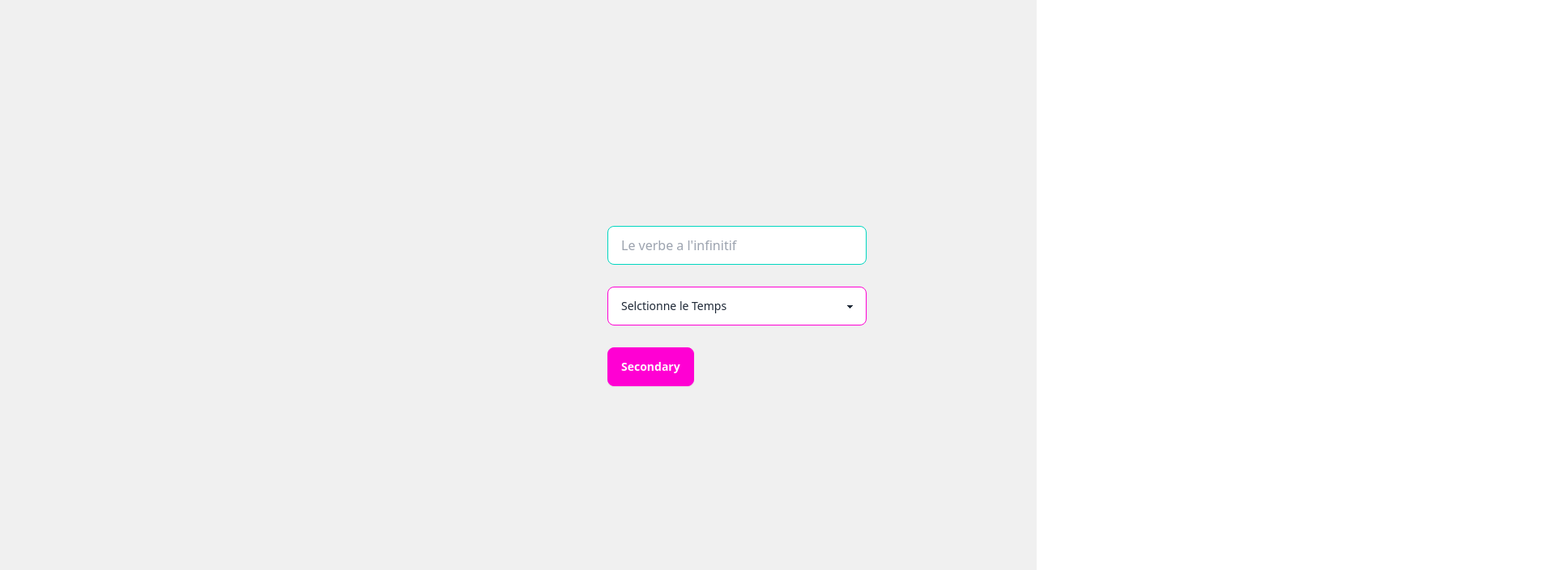
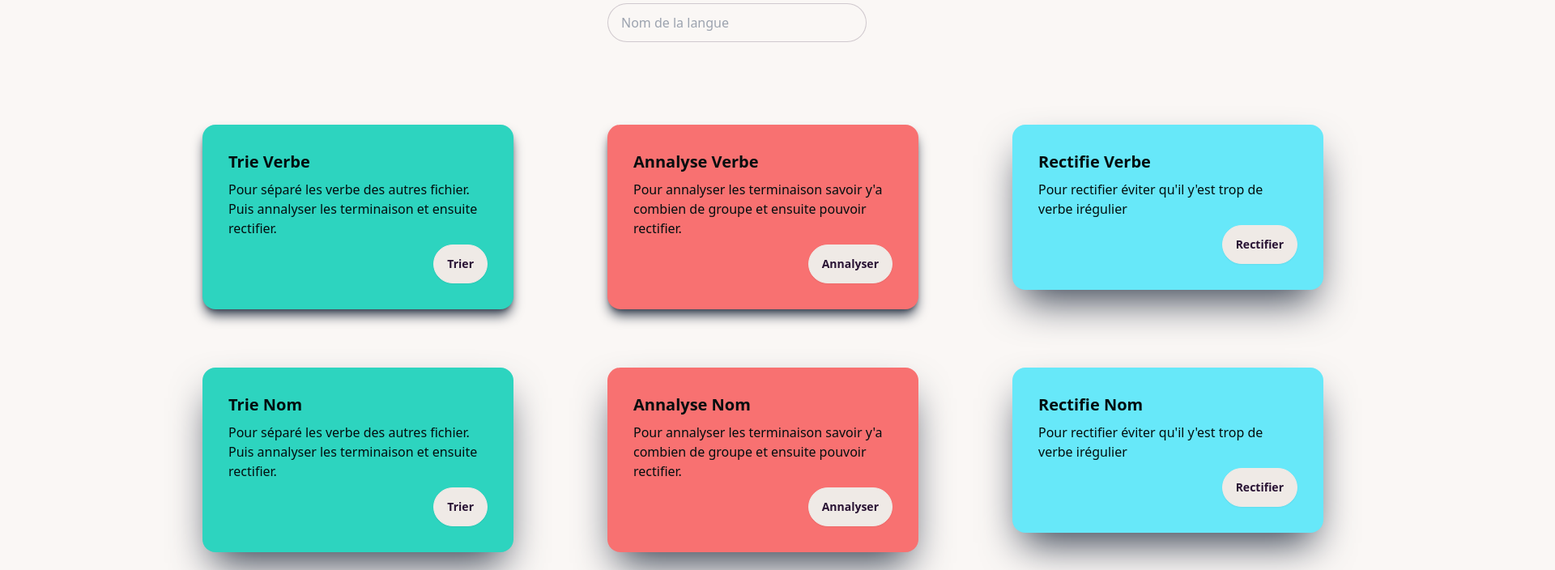
Before and after one commit to GasTech-Dev/Create_Conlang, a plain HTML site: page Trieur/templates/index.html in a window 1280 px wide. Shown: the part 96-800 px from the top of the page at 81% size, 1920 px wide, since content can reach past the window. Drawn offline with nearby package versions, Linux system fonts and the light colour scheme; a web font is replaced by a local one.

Commit message:
Add form in index.html

```diff
--- a/Trieur/templates/index.html
+++ b/Trieur/templates/index.html
@@ -1,48 +1,124 @@
 <!DOCTYPE html>
-<html lang="en">
+<html data-theme="cupcake" lang="fr">
 <head>
     <meta charset="UTF-8">
     <meta name="viewport" content="width=device-width, initial-scale=1.0">
     <title>Daysi Project</title>
     <link href="https://cdn.jsdelivr.net/npm/daisyui@4.12.7/dist/full.min.css" rel="stylesheet" type="text/css" />
     <script src="https://cdn.tailwindcss.com"></script>
+    <link rel="preconnect" href="https://fonts.googleapis.com">
+    <link rel="preconnect" href="https://fonts.gstatic.com" crossorigin>
+    <link href="https://fonts.googleapis.com/css2?family=Playwrite+NG+Modern:wght@100..400&display=swap" rel="stylesheet">
     <style>
-        #input {
-            position: absolute;
-            top: 375px;
-            left: 750px;
-        }
-        #box{
-            position: absolute;
-            top: 450px;
-            left: 750px;
-        }
-        #button_send{
-            position: absolute;
-            top: 525px;
-            left: 750px;
-        }
+
         body {
             margin: 0;
-            height: 100vh;
-            display: flex;
-            justify-content: center; /* Centre horizontalement */
-            align-items: center;    /* Centre verticalement */
-            background-color: #f0f0f0;
+
         }
+        #trie{
+            position: absolute;
+            left: 250px;
+            top: 250px;
+        }
+        #annalyse{
+            position: absolute;
+            left: 750px;
+            top: 250px;
+        }
+        #rectifie{
+            position: absolute;
+            left: 1250px;
+            top: 250px;
+        }
+        #trie2{
+            position: absolute;
+            left: 250px;
+            top: 550px;
+        }
+        #annalyse2{
+            position: absolute;
+            left: 750px;
+            top: 550px;
+        }
+        #rectifie2{
+            position: absolute;
+            left: 1250px;
+            top: 550px;
+        }
+        /* Container that holds the select element */
+        .container {
+            position: absolute;
+            left: 750px;
+            top: 100px;
+        }
+
     </style>
 </head>
 <body>
-    <form action="/conjgue" method="post">
-        <input name="verbe" type="text" placeholder="Le verbe a l'infinitif" id="input" class="input input-bordered input-accent w-full max-w-xs" />
-        <select name="temps" id="box" class="select select-secondary w-full max-w-xs">
-            <option disabled selected>Selctionne le Temps</option>
-            <option>Parfait</option>
-            <option>Passél</option>
-            <option>Présent</option>
-            <option>Futuro</option>
-        </select>
-        <button id="button_send" class="btn btn-secondary">Secondary</button>
+    <form action="your_server_endpoint" method="post">
+        <div class="container">
+            <input type="text" name="language" placeholder="Nom de la langue" class="input input-bordered w-full max-w-xs" />
+        </div>
+
+        <div id="trie" class="card bg-primary text-primary-content bg-teal-400 w-96 shadow-lg shadow-2xl shadow-gray-700 hover:bg-teal-500">
+            <div class="card-body">
+              <h2 class="card-title">Trie Verbe</h2>
+              <p>Pour séparé les verbe des autres fichier. Puis annalyser les terminaison et ensuite rectifier.</p>
+              <div class="card-actions justify-end">
+                <button type="submit" name="action" value="trier_verbe" class="btn">Trier</button>
+              </div>
+            </div>
+        </div>
+
+        <div id="annalyse" class="card bg-primary text-primary-content bg-red-400 w-96 shadow-lg shadow-2xl shadow-gray-700 hover:bg-red-500">
+            <div class="card-body">
+              <h2 class="card-title">Annalyse Verbe</h2>
+              <p>Pour annalyser les terminaison savoir y'a combien de groupe et ensuite pouvoir rectifier.</p>
+              <div class="card-actions justify-end">
+                <button type="submit" name="action" value="analyser_verbe" class="btn">Annalyser</button>
+              </div>
+            </div>
+        </div>
+
+        <div id="rectifie" class="card bg-primary text-primary-content bg-cyan-300 w-96 shadow-2xl shadow-gray-700 hover:bg-cyan-500">
+            <div class="card-body">
+              <h2 class="card-title">Rectifie Verbe</h2>
+              <p>Pour rectifier éviter qu'il y'est trop de verbe irégulier </p>
+              <div class="card-actions justify-end">
+                <button type="submit" name="action" value="rectifier_verbe" class="btn">Rectifier</button>
+              </div>
+            </div>
+        </div>
+
+        <div id="trie2" class="card bg-primary text-primary-content bg-teal-400 w-96 shadow-2xl shadow-gray-700 hover:bg-teal-500">
+            <div class="card-body">
+              <h2 class="card-title">Trie Nom</h2>
+              <p>Pour séparé les verbe des autres fichier. Puis annalyser les terminaison et ensuite rectifier.</p>
+              <div class="card-actions justify-end">
+                <button type="submit" name="action" value="trier_nom" class="btn">Trier</button>
+              </div>
+            </div>
+        </div>
+
+        <div id="annalyse2" class="card bg-primary text-primary-content bg-red-400 w-96 shadow-2xl shadow-gray-700 hover:bg-red-500">
+            <div class="card-body">
+              <h2 class="card-title">Annalyse Nom</h2>
+              <p>Pour annalyser les terminaison savoir y'a combien de groupe et ensuite pouvoir rectifier.</p>
+              <div class="card-actions justify-end">
+                <button type="submit" name="action" value="analyser_nom" class="btn">Annalyser</button>
+              </div>
+            </div>
+        </div>
+
+        <div id="rectifie2" class="card bg-primary text-primary-content bg-cyan-300 w-96 shadow-2xl shadow-gray-700 hover:bg-cyan-500">
+            <div class="card-body">
+              <h2 class="card-title">Rectifie Nom</h2>
+              <p>Pour rectifier éviter qu'il y'est trop de verbe irégulier </p>
+              <div class="card-actions justify-end">
+                <button type="submit" name="action" value="rectifier_nom" class="btn">Rectifier</button>
+              </div>
+            </div>
+        </div>
     </form>
 </body>
 </html>
```
Also changed, not shown: 1 other file.
